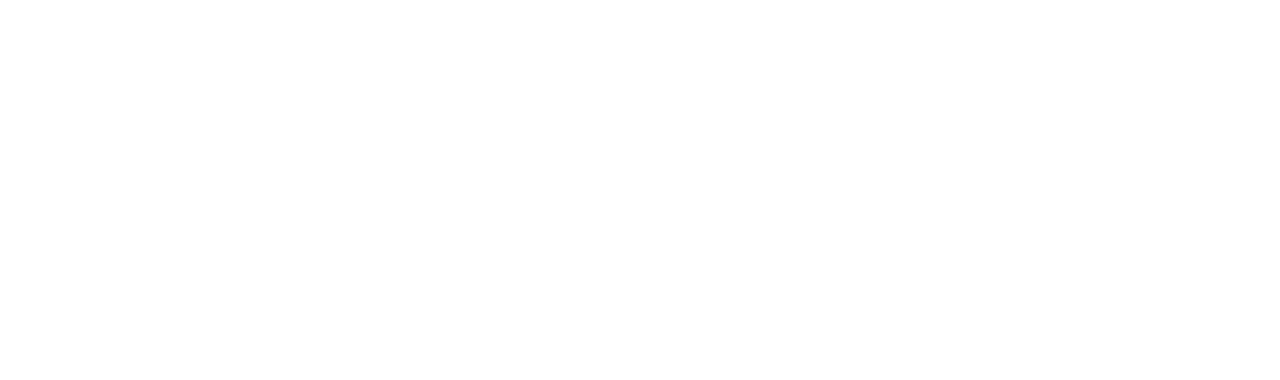
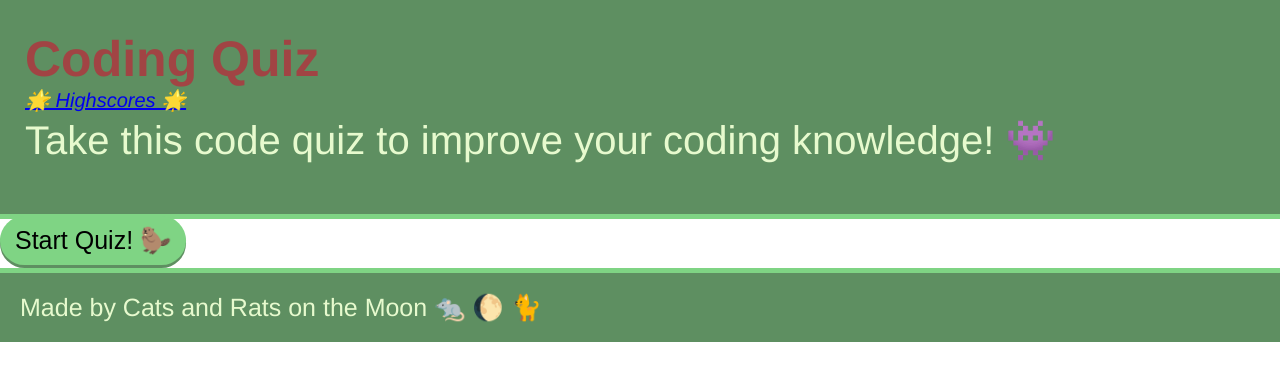
Before and after one commit to shinyfins/Code-Quiz-W4, a plain HTML site: page index.html in a window 1280 px wide. Drawn offline with Linux system fonts and the light colour scheme.

Commit message:
added styling and files, referenced prior weekly assignments

```diff
--- a/assets/css/style.css
+++ b/assets/css/style.css
@@ -0,0 +1,73 @@
+* {
+    margin: 0;
+    padding: 0;
+    box-sizing: border-box;
+}
+
+  :root {
+    --primary: #7fd484;
+    --secondary: #5e8f61;
+    --tertiary: #e7face;
+    --red: #a14444;
+    font-size: 70%;
+  }
+
+  body {
+    background: white;
+    color: var(--red);
+    margin: 0;
+    padding: 0;
+    display: flex;
+    flex-direction: column;
+    font-family: Helvetica, Arial, sans-serif;
+
+  }
+
+  header {
+    background: var(--secondary);
+    padding: 30px 25px;
+    border-bottom: 5px solid var(--primary);
+  }
+
+  header a {
+      font-size: 20px;
+      font-style: italic;
+  }
+
+  header h1 {
+      font-size: 50px;
+  }
+
+  header p {
+    color: var(--tertiary);
+    margin: 5px 0 20px;
+    font-size: 40px;
+  }
+
+  footer {
+    width: 100%;
+    background: var(--secondary);
+    color: var(--tertiary);
+    font-size: 25px;
+    padding: 20px;
+    border-top: 5px solid var(--primary);
+  }
+
+
+  .btn {
+    outline: none;
+    border: none;
+    display: inline-block;
+    padding: 10px 15px;
+    background: var(--primary);
+    font-size: 25px;
+    border-radius: 200px;
+    position: relative;
+    top: -3px;
+    box-shadow: 0 3px var(--secondary);
+  }
+
+  .btn:hover {
+    box-shadow: 0 3px var(--red);
+    top: -2px;
+  }
--- a/index.html
+++ b/index.html
@@ -1,5 +1,7 @@
 <!DOCTYPE html>
 <html lang="en">
+
+<!--Head Elements-->
 <head>
     <meta charset="UTF-8">
     <meta http-equiv="X-UA-Compatible" content="IE=edge">
@@ -10,8 +12,36 @@
 
 </head>
 
+<!--Body-->
 <body>
-    <script src="./assets/js/script.js"></script>
+
+<header>
+    <h1>Coding Quiz</h1>
+
+<!--HIGHSCORES-->
+    <a href="HighScores.html">🌟 Highscores 🌟</a>
+
+    <div class="Quiz-Stuff">
+
+        <p>Take this code quiz to improve your coding knowledge! 👾</p>
+
+
+    </div>
+
+</header>
+
+<main class="quiz-content">
+
+    <button class="btn" id="start">Start Quiz! 🦫</button>
+
+</main>
+
+<footer>
+    Made by Cats and Rats on the Moon 🐀 🌔 🐈
+</footer>
+
+<script src="./assets/js/script.js"></script>
+
 </body>
 
 </html>
```
Also changed, not shown: HighScores.html (added).
